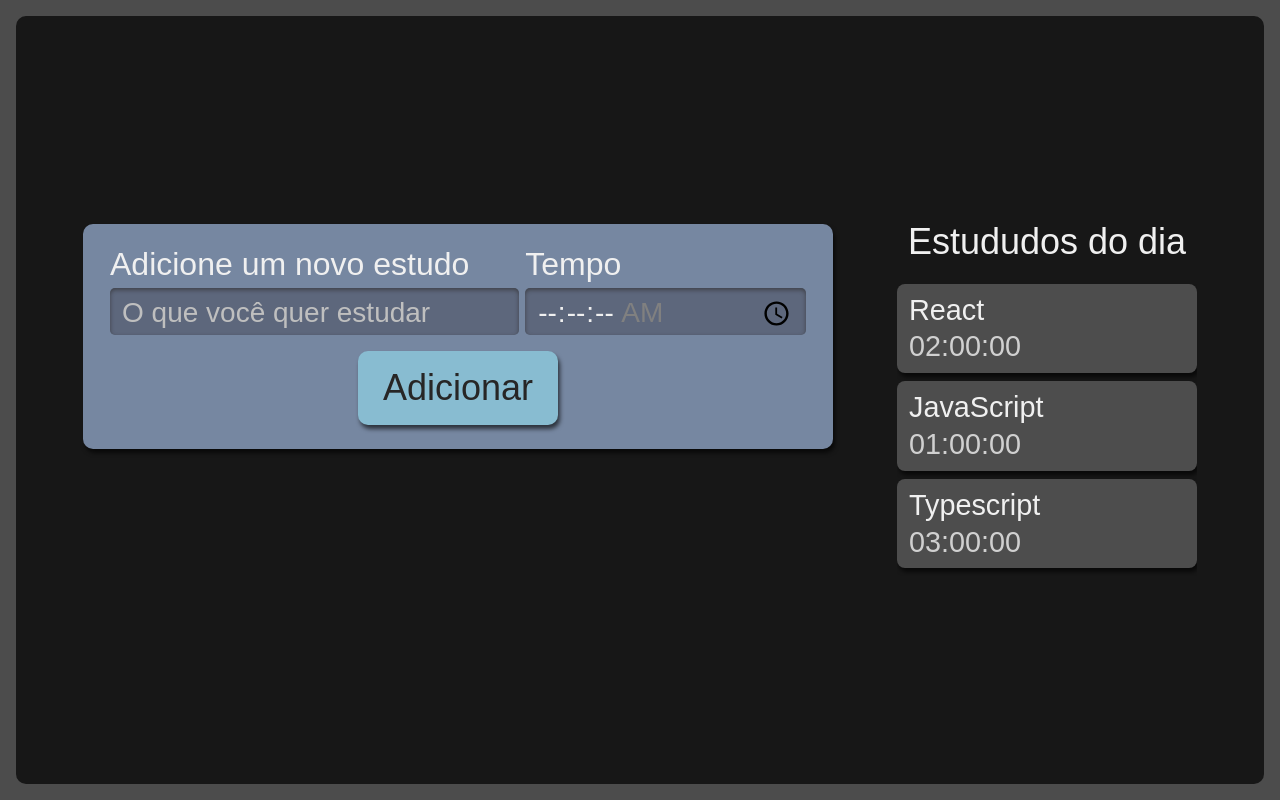
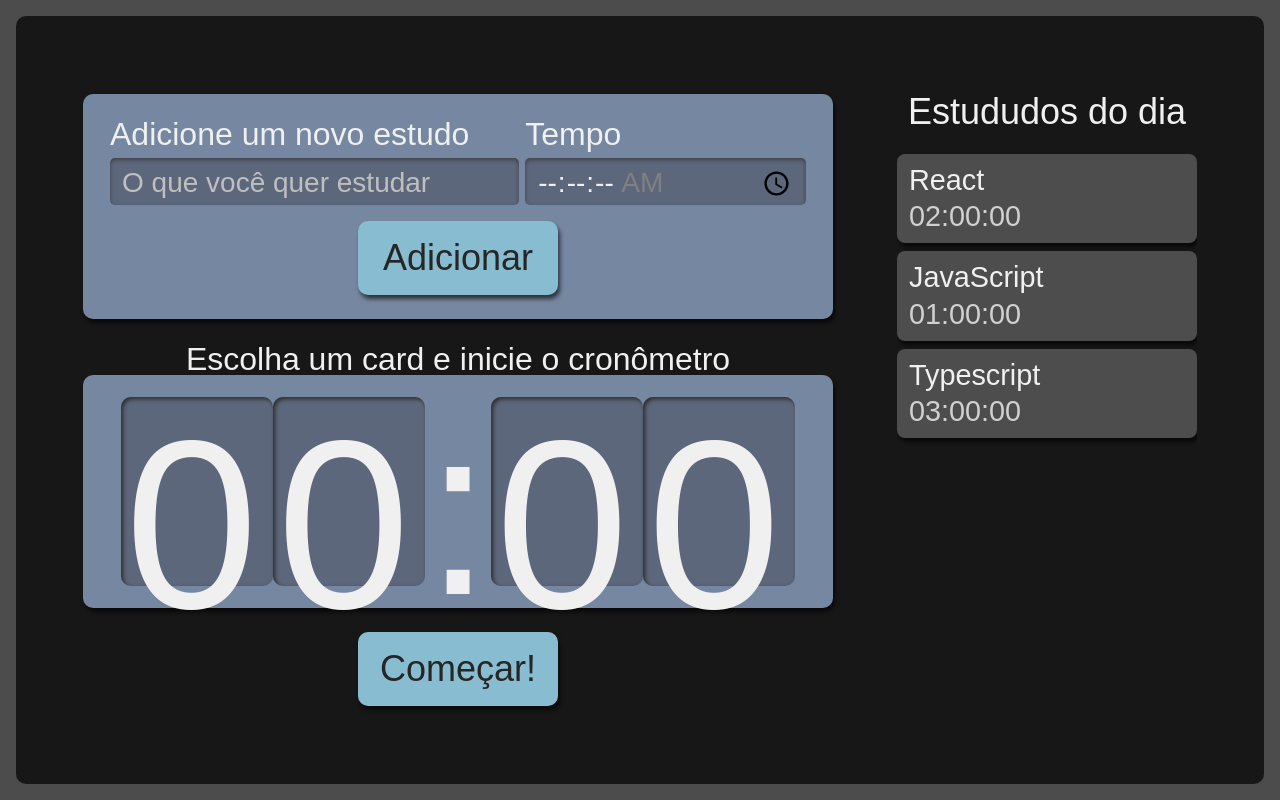
Before and after one commit to Mar-io20/studies-desafio, a React (Create React App) app: page / in a window 1280 px wide. Built offline with nearby package versions, Linux system fonts and the light colour scheme.

Commit message:
Criando o cronometro

```diff
--- /dev/null
+++ b/src/components/Cronometro/Cronometro.module.scss
@@ -0,0 +1,59 @@
+.cronometro {
+    display: flex;
+    flex-direction: column;
+    align-items: center;
+    grid-area: cronometro;
+
+    .relogioWrapper {
+      align-items: center;
+      background-color: #7687A1;
+      border-radius: 10px;
+      box-shadow: 2px 4px 4px #0000009F;
+      box-sizing: border-box;
+      display: flex;
+      font-size: 5rem;
+      justify-content: center;
+      margin-bottom: 24px;
+      padding: 16px 12px;
+      width: 100%;
+    }
+
+    .titulo {
+      font-size: 2rem;
+    }
+
+    button {
+      background-color: #88bcd1;
+      border-radius: 10px;
+      box-shadow: 2px 4px 4px #0000009F;
+      color: #272626;
+      cursor: pointer;
+      font-size: 1.25rem;
+      padding: 16px;
+      width: 150px;
+
+      &:active {
+        background-color: #7CA6B7;
+        box-shadow: 2px 2px 4px #0000009F inset;
+        cursor: auto;
+      }
+    }
+
+    @media screen and (min-width:1280px) {
+
+      .relogioWrapper{
+        font-size: 15rem;
+      }
+
+      p {
+        font-size: 2rem;
+      }
+
+      button {
+        grid-column-start: span 2;
+        justify-self: center;
+        width: 200px;
+        font-size: 2.25rem;
+      }
+    }
+  }
--- /dev/null
+++ b/src/components/Cronometro/Relogio/Relogio.module.scss
@@ -0,0 +1,21 @@
+.relogioNumero {
+    background-color: #5D677C;
+    box-shadow: 2px 2px 4px #2B2B2B inset;
+    height: 3.6rem;
+    width: 3rem;
+    padding: 8px 4px;
+    border-radius: 10px;
+
+    @media screen and (min-width:1280px) {
+      height: 10.8rem;
+      width: 9rem;
+    }
+  }
+
+  .relogioDivisao {
+    height: 4.2rem;
+
+    @media screen and (min-width:1280px) {
+      height: 12.6rem;
+    }
+  }
--- /dev/null
+++ b/src/components/Cronometro/Relogio/index.tsx
@@ -0,0 +1,13 @@
+import style from './Relogio.module.scss'
+
+export default function Relogio() {
+    return (
+        <>
+        <span className={style.relogioNumero}>0</span>
+        <span className={style.relogioNumero}>0</span>
+        <span className={style.relogioDivisao}>:</span>
+        <span className={style.relogioNumero}>0</span>
+        <span className={style.relogioNumero}>0</span>
+        </>
+    )
+}
--- /dev/null
+++ b/src/components/Cronometro/index.tsx
@@ -0,0 +1,15 @@
+import Botao from "../Botao";
+import Relogio from "./Relogio";
+import style from './Cronometro.module.scss'
+
+export function Cronometro() {
+  return (
+    <div className={style.cronometro}>
+      <p className={style.titulo}>Escolha um card e inicie o cronômetro</p>
+      <div className={style.relogioWrapper}>
+          <Relogio/>
+      </div>
+      <Botao>Começar!</Botao>
+    </div>
+  );
+}
--- a/src/pages/App.tsx
+++ b/src/pages/App.tsx
@@ -1,4 +1,5 @@
 import React from "react";
+import { Cronometro } from "../components/Cronometro";
 import Formulario from "../components/Formulario";
 import Lista from "../components/Lista";
 import style from "./App.module.scss";
@@ -8,6 +9,7 @@
     <div className={style.AppStyle}>
       <Formulario />
       <Lista />
+      <Cronometro />
     </div>
   );
 }
```
Also changed, not shown: public/index.html (+31 -1 lines).
